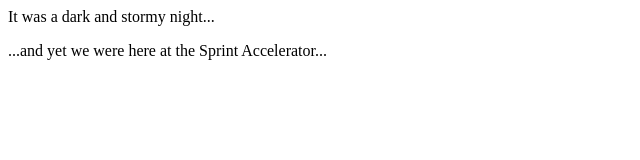
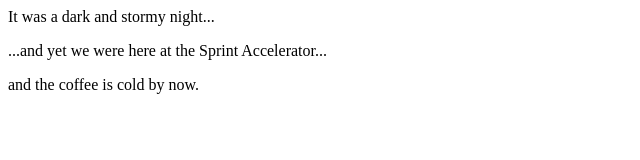
Before and after one commit to mc0101/fireside-story, a plain HTML site: page index.html in a window 1280 px wide. Shown: the whole page, without its empty margins (0-640 px from the left). Drawn offline with Linux system fonts and the light colour scheme.

Commit message:
added another line

```diff
--- a/index.html
+++ b/index.html
@@ -2,5 +2,6 @@
         <body>
           <p>It was a dark and stormy night...</p>
           <p>...and yet we were here at the Sprint Accelerator...</p>
+          <p>and the coffee is cold by now.</p>
         </body>
       </html>
```
